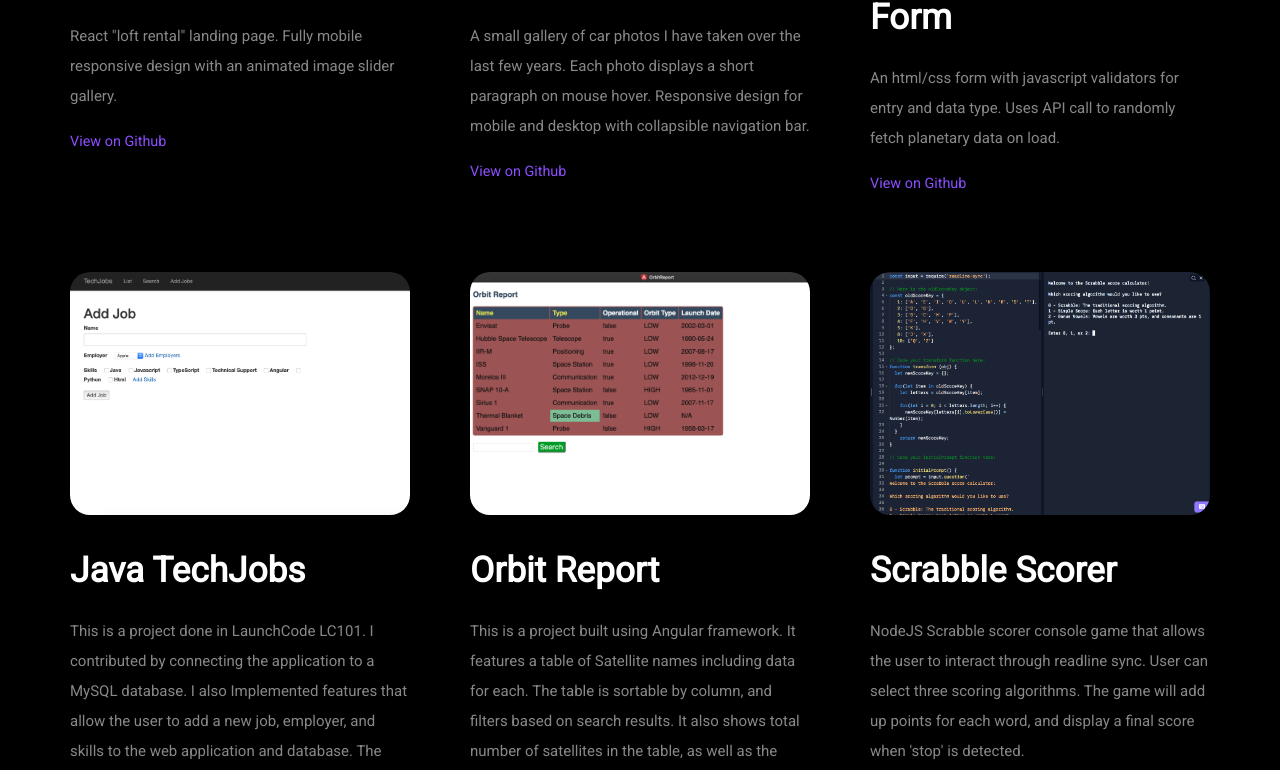
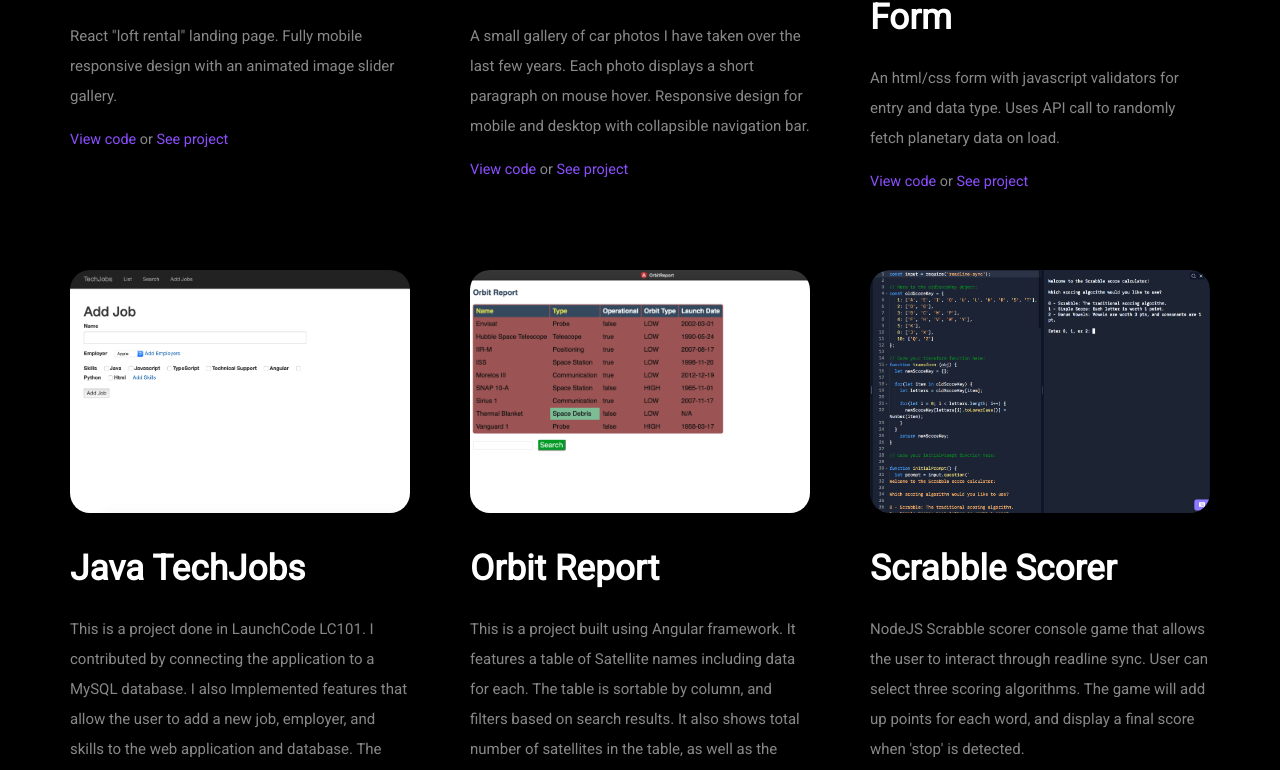
Before and after one commit to l2fc3s/portfolio, a React (Create React App) app: page / in a window 1280 px wide. Shown: the part 1375-2145 px from the top of the page. Built offline with nearby package versions, Linux system fonts and the light colour scheme.

Commit message:
added conditional rendering to projects

```diff
--- a/src/components/Navbar.css
+++ b/src/components/Navbar.css
@@ -14,8 +14,6 @@
   align-items: center;
   height: 50px;
 }
-
-
 
 .nav-menu {
   display: grid;
@@ -36,16 +34,11 @@
   padding: 0 10px 0 10px;
   height: 100%;
   font-size: 1rem;
+  transition: 0.5s ease;
 }
 
 .nav-links:hover {
   color: #fc4445;
-  transition: 300ms;
-}
-
-.navbar-logo:hover {
-  color: #c09f80;
-  transition: 300ms;
 }
 
 /* Mobile Section */
@@ -62,7 +55,6 @@
     opacity: 1;
     transition: all 0.5s ease;
   }
-
 
   .nav-menu.active {
     display: block;
--- a/src/components/Pages/Music/Music.js
+++ b/src/components/Pages/Music/Music.js
@@ -43,10 +43,10 @@ const Music = () => {
                     <a target="_blank" href={music.link}>
                       Listen
                     </a>{" "}
-                    or{" "}
+                    {/* or{" "}
                     <a target="_blank" href={music.link}>
                       Buy
-                    </a>
+                    </a> */}
                   </p>
                 </div>
               );
--- a/src/components/Pages/Projects/ProjectData.js
+++ b/src/components/Pages/Projects/ProjectData.js
@@ -13,6 +13,7 @@ export const ProjectData = [
     text: 'React "loft rental" landing page. Fully mobile responsive design with an animated image slider gallery.',
     alt: "React 'Loft Rental' Site",
     repo: "https://github.com/l2fc3s/react-loftRental-website",
+    hasViewProjectLink: true,
   },
 
   {
@@ -22,6 +23,7 @@ export const ProjectData = [
     text: "A small gallery of car photos I have taken over the last few years. Each photo displays a short paragraph on mouse hover. Responsive design for mobile and desktop with collapsible navigation bar.",
     alt: "Car Photo Gallery",
     repo: "https://github.com/l2fc3s/html-me-something",
+    hasViewProjectLink: true,
   },
 
   {
@@ -31,6 +33,7 @@ export const ProjectData = [
     text: "An html/css form with javascript validators for entry and data type. Uses API call to randomly fetch planetary data on load.",
     alt: "Launch Checklist Form",
     repo: "https://github.com/l2fc3s/Launch-Checklist-Form",
+    hasViewProjectLink: true,
   },
 
   {
@@ -40,6 +43,7 @@ export const ProjectData = [
     text: "This is a project done in LaunchCode LC101.  I contributed by connecting the application to a MySQL database. I also Implemented features that allow the user to add a new job, employer, and skills to the web application and database. The user can also search for specific jobs, employers, or skills. Search results show in a will list, or the user can view jobs by category.",
     alt: "Java TechJobs",
     repo: "https://github.com/l2fc3s/java-web-dev-techjobs-persistent",
+    hasViewProjectLink: false,
   },
 
   {
@@ -49,6 +53,7 @@ export const ProjectData = [
     text: " This is a project built using Angular framework. It features a table of Satellite names including data for each. The table is sortable by column, and filters based on search results. It also shows total number of satellites in the table, as well as the count for each type of satellite.",
     alt: "Orbit Report",
     repo: "https://github.com/l2fc3s/orbit-report",
+    hasViewProjectLink: false,
   },
 
   {
@@ -58,6 +63,7 @@ export const ProjectData = [
     text: "NodeJS Scrabble scorer console game that allows the user to interact through readline sync. User can select three scoring algorithms. The game will add up points for each word, and display a final score when 'stop' is detected.",
     alt: "Scrabble Scorer",
     repo: "https://github.com/l2fc3s/Scrabble-Scorer",
+    hasViewProjectLink: true,
   },
 ];
 
@@ -71,6 +77,7 @@ Images should be cropped at 5x7
     text: " project description ",
     alt: "alt description",
     repo: "repository link",
+    hasViewProjectLink: Boolean,
   },
 
 */
--- a/src/components/Pages/Projects/Projects.css
+++ b/src/components/Pages/Projects/Projects.css
@@ -25,6 +25,11 @@
 .view-more {
   text-decoration: none;
   color: #8c4eff;
+  font-size: 0.9rem;
+}
+
+.link-text {
+  color: #888888;
   font-size: 0.9rem;
 }
 
--- a/src/components/Pages/Projects/Projects.js
+++ b/src/components/Pages/Projects/Projects.js
@@ -29,9 +29,24 @@ function Projects() {
                 </a>
                 <h2 className="project-title">{project.title}</h2>
                 <p className="description">{project.text}</p>
-                <a target="_blank" className="view-more" href={project.repo}>
-                  View on Github
-                </a>
+                <p className="link-text">
+                  <a target="_blank" className="view-more" href={project.repo}>
+                    View code
+                  </a>
+                  {project.hasViewProjectLink && (
+                    <span>
+                      {" "}
+                      or{" "}
+                      <a
+                        target="_blank"
+                        className="view-more"
+                        href={project.link}
+                      >
+                        See project
+                      </a>
+                    </span>
+                  )}
+                </p>
               </div>
             );
           })}
```
